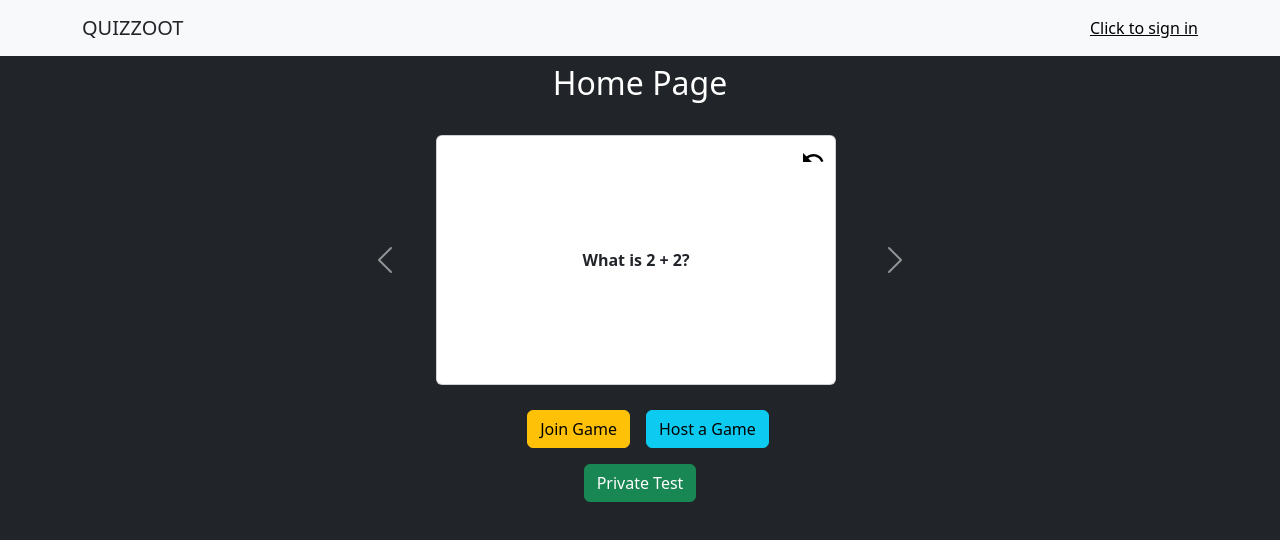
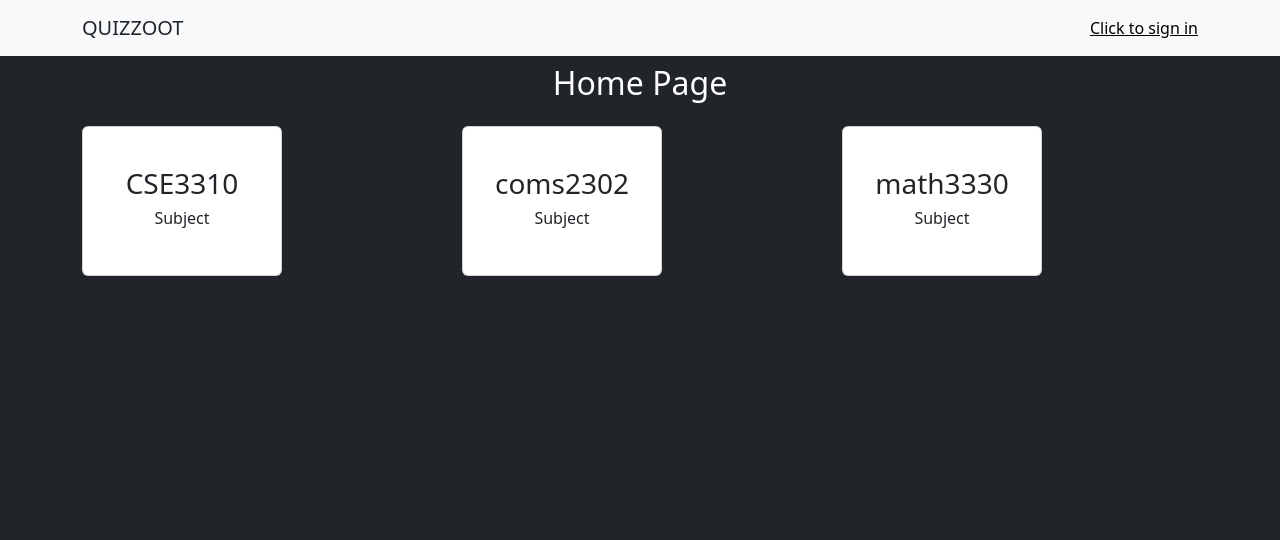
Before and after one commit to puente123/Quizzoot, a React (Vite) app in the folder frontend/: page /home in a window 1280 px wide. Shown: the top 540 px of the page. Built offline with nearby package versions, Linux system fonts and the light colour scheme.

Commit message:
Home Page done

```diff
--- a/frontend/src/App.jsx
+++ b/frontend/src/App.jsx
@@ -7,6 +7,7 @@ import Game from "./Pages/Game"
 import Login from './Pages/Login'
 import HostGame from './Pages/HostGame'
 import PrivateTest from './Pages/PrivateTest'
+import View from './Pages/View'
 
 
 function App() {
@@ -18,7 +19,8 @@ function App() {
         <Route exact path = '/' element= {<Signup setUsername={setUsername}/>}/>
         <Route exact path = '/signup' element= {<Signup setUsername={setUsername}/>}/>
         <Route exact path= '/login' element = {<Login   setUsername={setUsername}/>}/>
-        <Route exact path = '/home' element= {<Home username={username}/>}/>
+        <Route exact path = '/view' element= {<View username={username}/>}/>
+        <Route exact path = '/home' element = {<Home username={username}/>}/>
         <Route exact path = '/game' element= {<Game username = {username}/>}/>
         <Route exact path = '/host' element= {<HostGame username = {username}/>}/>
         <Route exact path = '/test' element= {<PrivateTest username = {username}/>}/>
--- a/frontend/src/Components/CardWheel.jsx
+++ b/frontend/src/Components/CardWheel.jsx
@@ -4,7 +4,6 @@ import { Carousel } from 'react-bootstrap'
 
 
 export default function CardWheel({ deck }) {
-
 	return (
 		<div
 			style={{
@@ -18,9 +17,9 @@ export default function CardWheel({ deck }) {
 				style={{width: '600px'}}
 				className=''
 			>
-				{deck.map((card,index) =>(
-					<Carousel.Item className='px-5 mx-5'>
-						<FlashCard front={card.front} back = {card.back}/>
+				{deck.map((card) =>(
+					<Carousel.Item key={card.id} className='px-5 mx-5'>
+						<FlashCard question={card.question} answer = {card.answer}/>
 					</Carousel.Item>
 				))}
 			</Carousel>
--- a/frontend/src/Components/FlashCard.jsx
+++ b/frontend/src/Components/FlashCard.jsx
@@ -3,7 +3,7 @@ import { Card, ListGroup, ListGroupItem } from 'react-bootstrap'
 import UndoIcon from '@mui/icons-material/Undo';
 import RedoIcon from '@mui/icons-material/Redo';
 
-const FlashCard = ({front, back}) => {
+const FlashCard = ({question, answer}) => {
 	const [isFront,setIsFront] = useState(true)
 	const [isUndo,setIsUndo] = useState(true)
 	const handleClick = () =>{
@@ -26,20 +26,9 @@ const FlashCard = ({front, back}) => {
 			>
 				<Card.Body className='d-flex align-items-center justify-content-center'>
 					{isFront ? (
-							front // Display front text
-						) : (
-							<ListGroup variant='flush' as="ul"> {/* Use an unordered list for bullet points */}
-								{back.map((answer, index) => (
-									<ListGroupItem
-										as='li'
-										key={index}
-										className='text-center'
-										bsPrefix='list-group-item'
-									>
-										{answer}
-									</ListGroupItem> // Render each answer as a list item
-								))}
-							</ListGroup>
+							question // Display front text
+						) : (answer
+
 					)}
 				</Card.Body>
 
--- /dev/null
+++ b/frontend/src/Components/MiniDeck.jsx
@@ -0,0 +1,33 @@
+import React from 'react'
+import { Card } from 'react-bootstrap'
+import { useNavigate } from 'react-router-dom'
+
+
+export default function MiniDeck({deck}) {
+	const navigate = useNavigate()
+	const handleClick = () =>{
+		navigate('/view', {state:{deck:deck.flashcards}})
+	}
+  return (
+	<div onClick={handleClick}>
+		<Card
+			className=' align-items-center justify-content-center fw-bolder'
+			style={{
+				width: '200px',
+				height: '150px',
+			}}
+		>
+			<Card.Body
+				className='
+					d-flex flex-column
+					align-items-center
+					justify-content-center'
+			>
+					<h3>{deck.name}</h3>
+					<h6>Subject</h6>
+			</Card.Body>
+
+		</Card>
+	</div>
+  )
+}
--- a/frontend/src/Layout/NavBar.jsx
+++ b/frontend/src/Layout/NavBar.jsx
@@ -15,7 +15,7 @@ export default function NavBar({username}) {
               {username ? (
                   <>Signed in as: <a href="#login">{username}</a></>
                 ) : (
-                  <a href="#login">Click to sign in</a>
+                  <a href="/login">Click to sign in</a>
               )}
             </Navbar.Text>
           </Navbar.Collapse>
--- a/frontend/src/Pages/Home.jsx
+++ b/frontend/src/Pages/Home.jsx
@@ -1,49 +1,108 @@
 import {React,useState} from 'react'
 import NavBar from '../Layout/NavBar'
-import CardWheel from '../Components/CardWheel'
-import { Button } from 'react-bootstrap'
+import MiniDeck from '../Components/MiniDeck'
+import { Container,Row,Col } from 'react-bootstrap'
 
 
 
 export default function Home({username}) {
-	const [deck, setDeck] = useState([
+	const [deckList, setDeckList] = useState([
+		[
 			{
-		  id: 1,
-		  front: "What is the capital of France?",
-		  back: ["Paris", "The capital city of France", "Known for the Eiffel Tower"]
+				"id": 1,
+				"name": "CSE3310",
+				"subject": "Intro To Software",
+				"private": 0,
+				"flashcards": [
+					{
+						"id": 4,
+						"question": "intro1",
+						"answer": "i1"
 					},
 					{
-		  id: 2,
-		  front: "What is 2 + 2?",
-		  back: ["4", "Two plus two", "The answer to the simplest addition problem"]
+						"id": 5,
+						"question": "intro2",
+						"answer": "i2"
 					},
 					{
-		  id: 3,
-		  front: "What is the largest planet in our solar system?",
-		  back: ["Jupiter", "The largest planet", "Fifth from the Sun"]
+						"id": 6,
+						"question": "intro3",
+						"answer": "i3"
 					}
+				]
+			},
+			{
+				"id": 4,
+				"name": "coms2302",
+				"subject": "communicatiosn",
+				"private": 1,
+				"flashcards": [
+					{
+						"id": 7,
+						"question": "coms1",
+						"answer": "c1"
+					},
+					{
+						"id": 8,
+						"question": "coms2",
+						"answer": "c2"
+					},
+					{
+						"id": 9,
+						"question": "coms3",
+						"answer": "c3"
+					}
+				]
+			},
+			{
+				"id": 5,
+				"name": "math3330",
+				"subject": "linear algebra",
+				"private": 1,
+				"flashcards": [
+					{
+						"id": 10,
+						"question": "algebra1",
+						"answer": "al1"
+					},
+					{
+						"id": 11,
+						"question": "algebra2",
+						"answer": "al2"
+					},
+					{
+						"id": 12,
+						"question": "algebra3",
+						"answer": "al3"
+					}
+				]
+			}
+		]
 	])
 
-
-
   return (
-	<div className=' d-flex flex-column vh-100 vw-100 align-items-center'>
-		<div className='d-flex flex-row  justify-content-center'>
+	<div className=' d-flex flex-column vh-100 vw-100 '>
+		<div className='d-flex flex-row align-items-center justify-content-center '>
 			<NavBar
 				username={username}
 			/>
-			<div className='pt-5 mt-3 d-flex flex-column align-items-center'>
+			<div className='d-flex flex-row pt-5 mt-3 mx-5 pb-3 align-items-center justify-content-center'>
 				<h2 className='text-white '> Home Page</h2>
-				<CardWheel deck={deck}/>
 			</div>
 		</div>
-		<div className='d-flex flex-row'>
-			<Button variant='warning' className='mx-3' href='/game'>Join Game</Button>
-			<Button variant='info' href='/host'>Host a Game</Button>
-		</div>
-		<div className='mt-3'>
-			<Button  variant='success' href='/test'>Private Test</Button>
-		</div>
+		<Container className='d-grid'>
+			{deckList.map((subDecks,rowindex)=>(
+				Array.from({ length: Math.ceil(subDecks.length / 5) }, (_, rowIndex) => (
+					<Row className='mb-3' key={`row-${rowIndex}`}>
+						{subDecks.slice(rowIndex * 5, rowIndex * 5 + 5).map((deck, index) => (
+							<Col key={`deck-${rowIndex}-${index}`}>
+								<MiniDeck deck={deck} />
+							</Col>
+						))}
+					</Row>
+				)
+			)))}
+		</Container>
 	</div>
   )
 }
--- /dev/null
+++ b/frontend/src/Pages/View.jsx
@@ -0,0 +1,34 @@
+import {React,useState} from 'react'
+import NavBar from '../Layout/NavBar'
+import CardWheel from '../Components/CardWheel'
+import { Button } from 'react-bootstrap'
+import { useLocation } from 'react-router-dom'
+
+export default function View({username}) {
+
+	const location = useLocation()
+	const deckFromNavigate = location.state?.deck || []
+
+	const [deck, setDeck] = useState(deckFromNavigate)
+
+
+  return (
+	<div className=' d-flex flex-column vh-100 vw-100 align-items-center'>
+		<div className='d-flex flex-row  justify-content-center'>
+			<NavBar
+				username={username}
+			/>
+			<div className='pt-5 mt-3 d-flex flex-column align-items-center'>
+				<CardWheel deck={deck}/>
+			</div>
+		</div>
+		<div className='d-flex flex-row'>
+			<Button variant='warning' className='mx-3' href='/game'>Join Game</Button>
+			<Button variant='info' href='/host'>Host a Game</Button>
+		</div>
+		<div className='mt-3'>
+			<Button  variant='success' href='/test'>Private Test</Button>
+		</div>
+	</div>
+  )
+}
```
Lines whose indentation alone changed are shown as unchanged.
